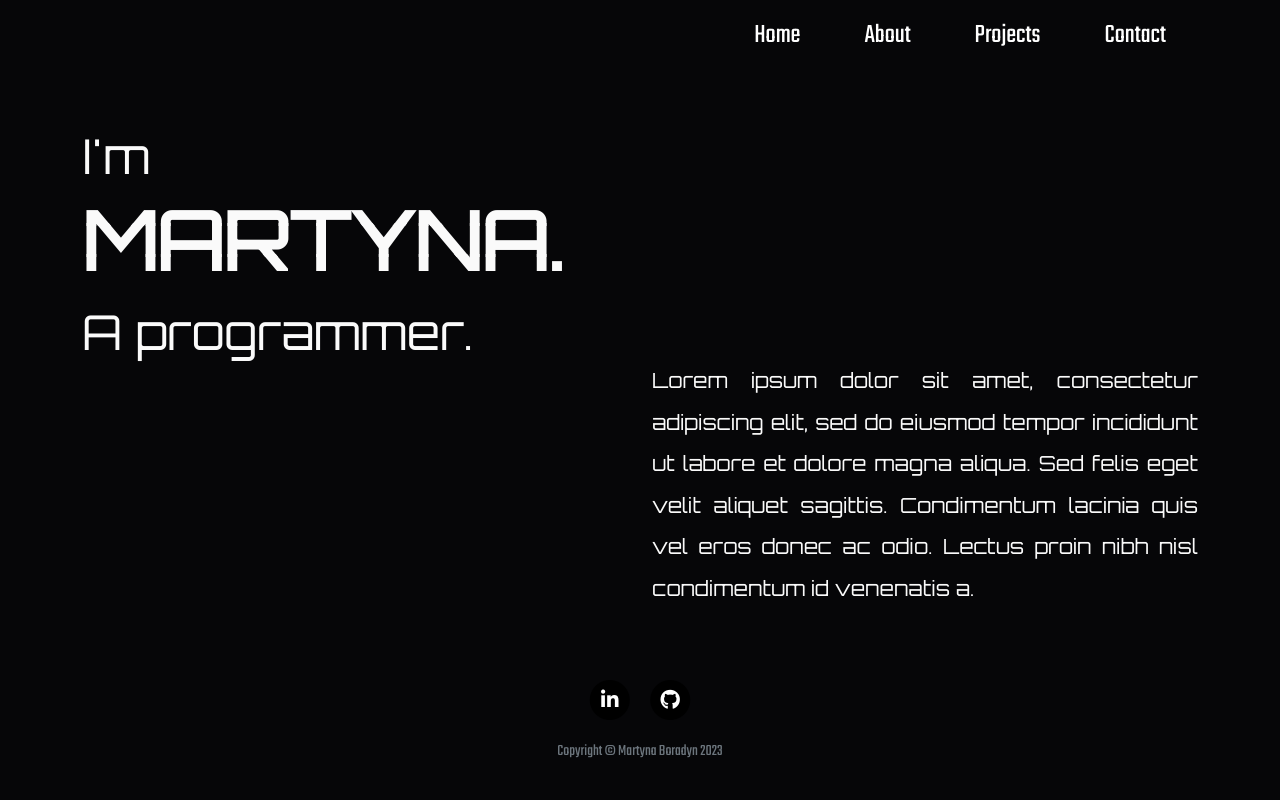
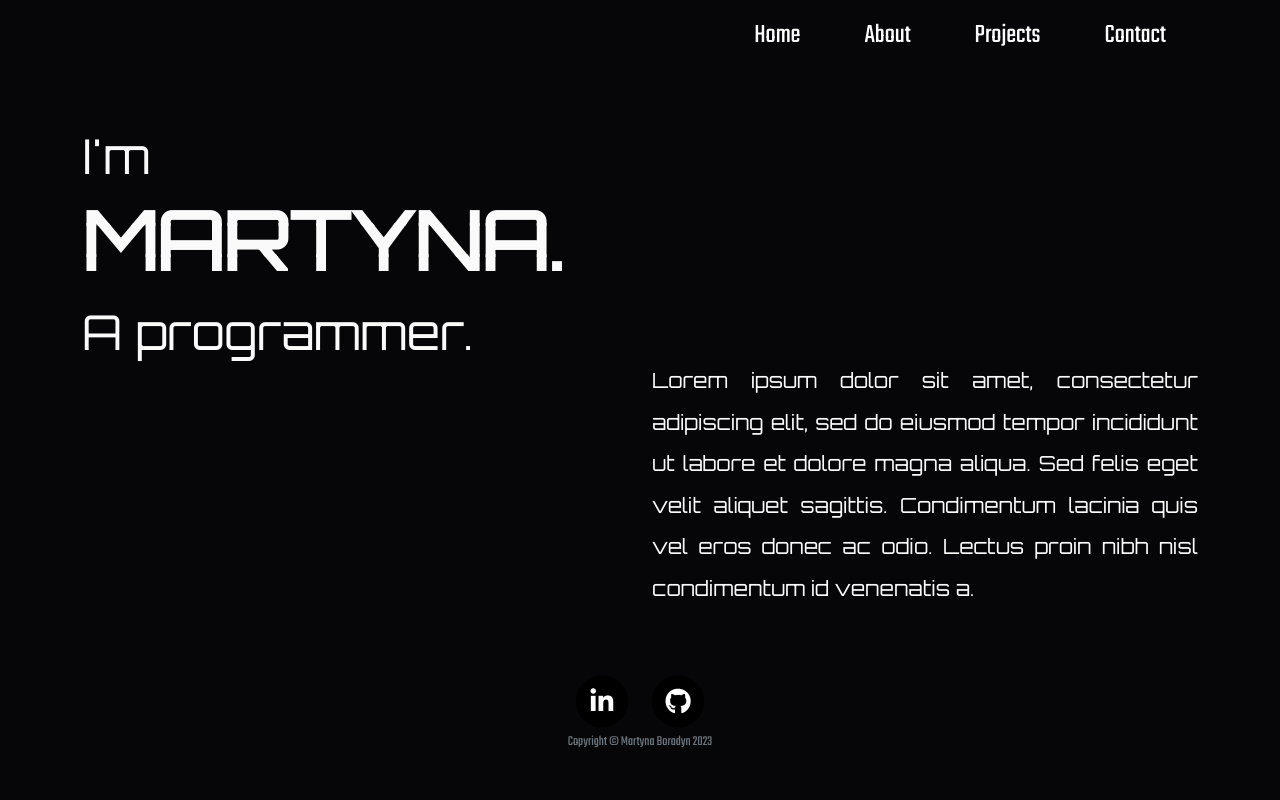
Before and after one commit to Veluthil/Portfolio-Project, a Flask app: page / in a window 1280 px wide. Run offline with Flask 2, Linux system fonts and the light colour scheme; some libraries are stand-ins or nearby versions.

Commit message:
Fixes in custom-styles.css, header.html, footer.html, index.html.

```diff
--- a/static/css/custom-styles.css
+++ b/static/css/custom-styles.css
@@ -3,14 +3,17 @@
     --color: #FAFAFA;
 }
 
+html {
+    height: 100%;
+}
+
 body {
+    margin: 0;
+    padding: 0;
+    box-sizing: border-box;
+    background: var(--background);
     font-family: 'Teko', sans-serif;
     font-size: 1.3rem;
-  display: relative;
-  align-items: center;
-  background: var(--background);
-  height: 100vh;
-  overflow-x: hidden;
 }
 
 p {
@@ -19,10 +22,8 @@ p {
 
 section {
     width: 100%;
-    display: relative;
     padding-right: 65%;
 }
-
 
 .a-social {
     color: black;
@@ -49,23 +50,34 @@ section {
   }
 }
 
-.footer-container {
+.footer-section {
+    position: relative;
+    width: 100%;
+    item-align: center;
+}
 
-    font-size: 1rem;
+footer {
+    position: absolute;
+    padding-top: 50px;
     width: 100%;
-    text-align: center;
+}
+
+footer .list-inline {
+    margin:0;
+    padding:0
+}
+
+footer .copyright {
+    font-size:14px;
+    margin-bottom:0;
+    text-align:center
 }
 
 .fa-stack {
-    width: 2rem;
+    width: 1.5rem;
 }
 
-.home {
-    width: 200%;
-}
-
-.title-row {
-    height: 85vh;
+.main {
     color: var(--color);
     padding-top: 15vh;
     font-family: 'Orbitron', sans-serif;
@@ -79,7 +91,6 @@ section {
 
 .right-paragraph {
     margin-top: 30vh;
-    display: relative;
     text-align: justify;
 }
 
--- a/templates/footer.html
+++ b/templates/footer.html
@@ -1,8 +1,9 @@
 <!-- Footer -->
-<footer class="mt-auto">
-    <div class="footer footer-container container">
+<section class="footer-section">
+<footer>
+    <div class="container">
         <div class="row">
-            <div class="col-lg-8 col-md-10 mx-auto">
+            <div class="col-lg-6 mx-auto">
                 <ul class="list-inline text-center">
                     <li class="list-inline-item">
                         <a class="a-social" href="https://www.linkedin.com/in/martyna-boradyn-6b890824b/">
@@ -28,13 +29,15 @@
         </div>
     </div>
 </footer>
+</section>
 
 <!-- Bootstrap core JavaScript -->
 <!--  <script src="{{ url_for('static', filename='vendor/jquery/jquery.min.js')}}"></script>-->
 <!--  <script src="{{ url_for('static', filename='vendor/bootstrap/js/bootstrap.bundle.min.js')}}"></script>-->
-<script src="https://cdn.jsdelivr.net/npm/bootstrap@5.0.2/dist/js/bootstrap.bundle.min.js"
-        integrity="sha384-MrcW6ZMFYlzcLA8Nl+NtUVF0sA7MsXsP1UyJoMp4YLEuNSfAP+JcXn/tWtIaxVXM"
+<script src="https://cdn.jsdelivr.net/npm/bootstrap@5.1.0/dist/js/bootstrap.bundle.min.js"
+        integrity="sha384-U1DAWAznBHeqEIlVSCgzq+c9gqGAJn5c/t99JyeKa9xxaYpSvHU5awsuZVVFIhvj"
         crossorigin="anonymous"></script>
+
 
 
 <!-- Custom scripts for this template -->
--- a/templates/header.html
+++ b/templates/header.html
@@ -4,15 +4,19 @@
 <head>
 
     <meta charset="utf-8">
-      <meta name="viewport" content="width=device-width" />
+    <meta name="viewport" content="width=device-width"/>
     <title>Martyna Boradyn</title>
 
     <!-- Bootstrap core CSS -->
-  <link href="https://cdn.jsdelivr.net/npm/bootstrap@5.0.2/dist/css/bootstrap.min.css" rel="stylesheet" integrity="sha384-EVSTQN3/azprG1Anm3QDgpJLIm9Nao0Yz1ztcQTwFspd3yD65VohhpuuCOmLASjC" crossorigin="anonymous">
+    <link href="https://cdn.jsdelivr.net/npm/bootstrap@5.1.0/dist/css/bootstrap.min.css" rel="stylesheet"
+          integrity="sha384-KyZXEAg3QhqLMpG8r+8fhAXLRk2vvoC2f3B09zVXn8CA5QIVfZOJ3BCsw2P0p/We" crossorigin="anonymous">
+
 
     <!-- Custom fonts for this template -->
-  <link href='https://fonts.googleapis.com/css?family=Lora:400,700,400italic,700italic' rel='stylesheet' type='text/css'>
-  <link href='https://fonts.googleapis.com/css?family=Open+Sans:300italic,400italic,600italic,700italic,800italic,400,300,600,700,800' rel='stylesheet' type='text/css'>
+    <link href='https://fonts.googleapis.com/css?family=Lora:400,700,400italic,700italic' rel='stylesheet'
+          type='text/css'>
+    <link href='https://fonts.googleapis.com/css?family=Open+Sans:300italic,400italic,600italic,700italic,800italic,400,300,600,700,800'
+          rel='stylesheet' type='text/css'>
 
     <!-- Custom styles for this template -->
     <link href="{{ url_for('static', filename='css/styles.css')}}" rel="stylesheet">
@@ -23,8 +27,8 @@
     <link rel="icon" href="favicon.ico">
     <link rel="preconnect" href="https://fonts.googleapis.com">
     <link rel="preconnect" href="https://fonts.gstatic.com" crossorigin>
-    <link href="https://fonts.googleapis.com/css2?family=Orbitron&family=Silkscreen&family=Teko&display=swap" rel="stylesheet">  </head>
-
+    <link href="https://fonts.googleapis.com/css2?family=Orbitron&family=Silkscreen&family=Teko&display=swap"
+          rel="stylesheet">
 </head>
 
 <body>
@@ -33,13 +37,16 @@
 <nav class="navbar navbar-expand-lg navbar-dark me-auto fixed-top" id="mainNav">
     <div class="container">
         <!--    <a class="navbar-brand" href="#">MBoradyn</a>-->
-    <button class="navbar-toggler navbar-toggler-right" type="button" data-bs-toggle="collapse" data-bs-target="#navbarNavAltMarkup" aria-controls="navbarNavAltMarkup" aria-expanded="false" aria-label="Toggle navigation">
+        <button class="navbar-toggler navbar-toggler-right" type="button" data-bs-toggle="collapse"
+                data-bs-target="#navbarNavAltMarkup" aria-controls="navbarNavAltMarkup" aria-expanded="false"
+                aria-label="Toggle navigation">
             <span class="navbar-toggler-icon"></span>
         </button>
         <div class="collapse navbar-collapse" id="navbarNavAltMarkup">
             <ul class="navbar-nav ms-auto mb-2 mb-lg-0">
                 <li class="nav-item stack">
-        <a class="nav-link active" style="--index: 0;" aria-current="page" href="{{ url_for('home') }}">Home</a>
+                    <a class="nav-link active" style="--index: 0;" aria-current="page"
+                       href="{{ url_for('home') }}">Home</a>
                 </li>
                 <li class="nav-item stack">
                     <a class="nav-link active" style="--index: 0;" href="{{ url_for('about') }}">About</a>
--- a/templates/index.html
+++ b/templates/index.html
@@ -1,6 +1,7 @@
 {% include "header.html" %}
-    <div class="container">
-        <div class="row title-row">
+
+<div class="container main">
+    <div class="row">
         <div class="col-lg-6">
             <span class="subtext">I'm</span>
             <div class="stack" style="--stacks: 3;">
@@ -17,6 +18,5 @@
         </div>
     </div>
 </div>
-    </div>
 
 {% include "footer.html" %}
```
Lines whose indentation alone changed are shown as unchanged.
